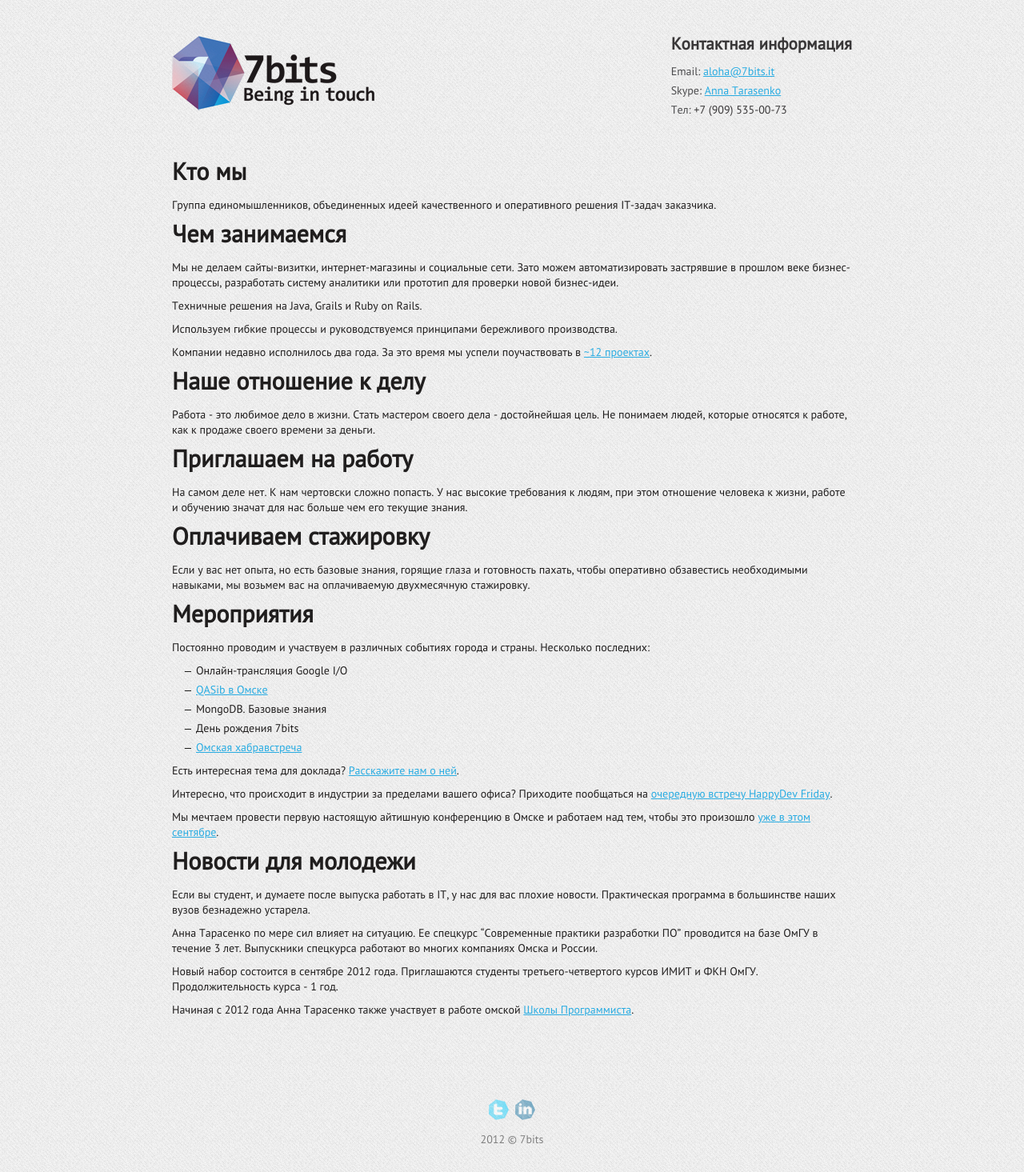
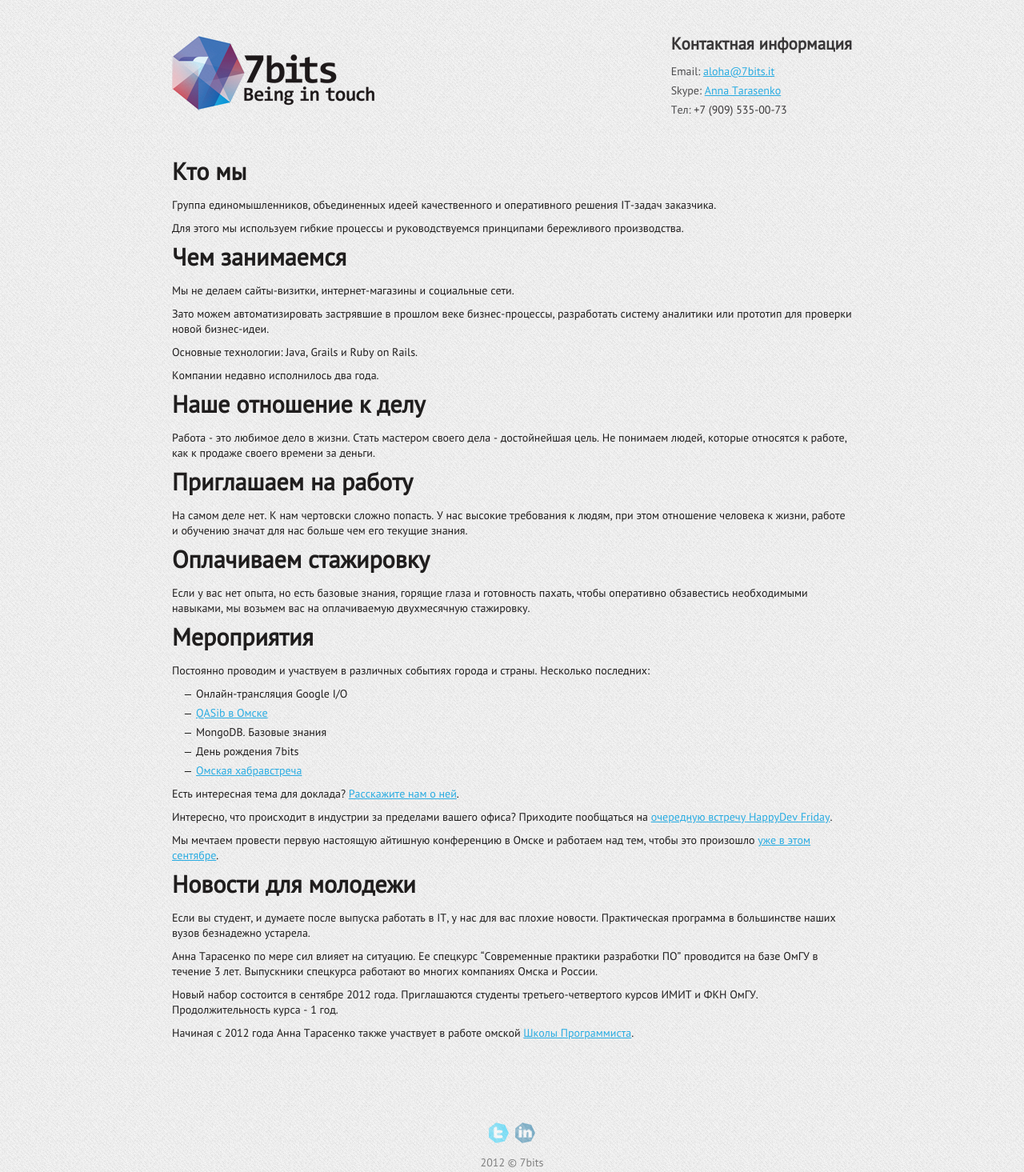
Before and after one commit to AnnieOmsk/7bits, a Jekyll site: the page built from index.md, in a window 1280 px wide. Shown: the whole page at 80% size. Built offline with Jekyll 4.4.1, drawn with Linux system fonts in a browser that asks for light colours; Markdown is read by kramdown in place of the engine named in the settings.

Commit message:
Updated index.md

```diff
--- a/index.md
+++ b/index.md
@@ -5,15 +5,18 @@ title: Компания
 #Кто мы
 Группа единомышленников, объединенных идеей качественного и оперативного решения IT-задач заказчика.
 
+Для этого мы используем гибкие процессы и руководствуемся принципами бережливого производства.
+
+
 #Чем занимаемся
 Мы не делаем сайты-визитки, интернет-магазины и социальные сети.
+
 Зато можем автоматизировать застрявшие в прошлом веке бизнес-процессы, разработать систему аналитики или прототип для проверки новой бизнес-идеи.
 
-Техничные решения на Java, Grails и Ruby on Rails.
+Основные технологии: Java, Grails и Ruby on Rails.
 
-Используем гибкие процессы и руководствуемся принципами бережливого производства.
+Компании недавно исполнилось два года.<!-- За это время мы успели поучаствовать в 12 проектах.-->
 
-Компании недавно исполнилось два года. За это время мы успели поучаствовать в [~12 проектах](portfolio.html).
 
 #Наше отношение к делу
 Работа - это любимое дело в жизни. Стать мастером своего дела - достойнейшая цель.
```
